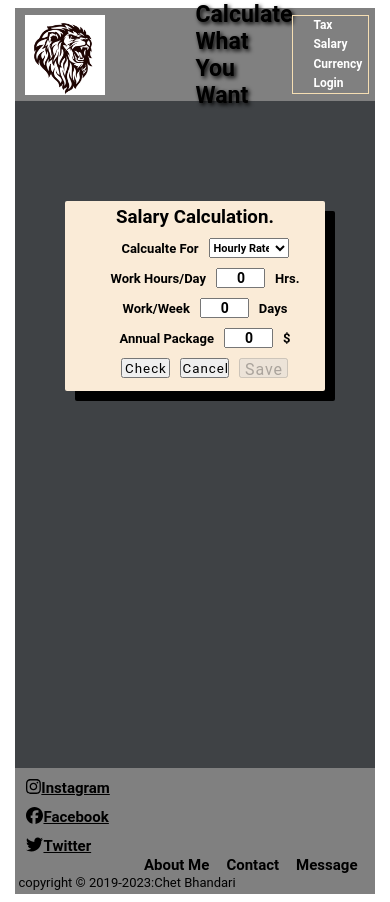
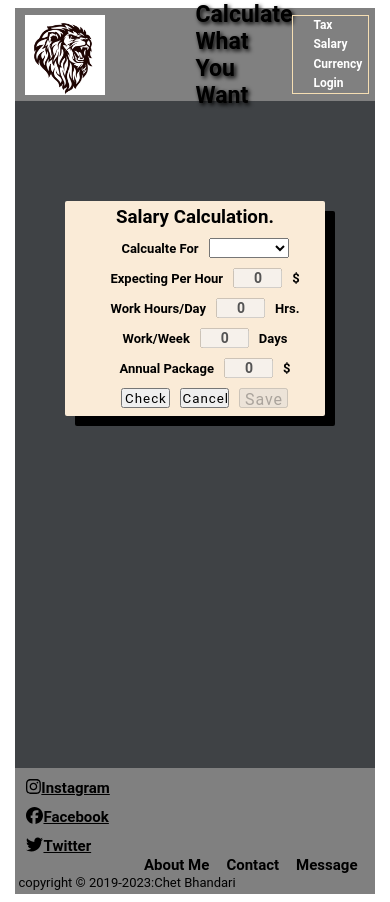
Before and after one commit to chetrajInfo/simpletaxsalarycalc, an Angular app: page / in a window 390 px wide. Built offline with nearby package versions, Linux system fonts and the light colour scheme.

Commit message:
modified the select option using ngModelOption and with name and added some logic to selection

```diff
--- a/src/app/app.component.css
+++ b/src/app/app.component.css
@@ -22,7 +22,7 @@ form{
     display: flex;
     flex-direction: column;
     align-items: center;
-    height:250px;
+    height:300px;
     width: 360px;
     background-color: antiquewhite;
     gap: 10px;
@@ -71,14 +71,14 @@ img{
     opacity: 0.6;
     font-weight: bold;
   }
- #res1, #res2,#res3, #res4,#res5, #res6,#res7{
+ #res1, #res2,#res3, #res4,#res5, #res6,#res7,#res8{
     padding-top: 20px;
     display: none;
     color:white;
     font-size: 17px;
     font-weight: bold;
  }
- #res7{
+ #res8{
     color:red;
  }
 /*
@@ -103,7 +103,7 @@ img{
 @media screen and (max-width: 600px) {
 
     form{
-       height:190px;
+       height:215px;
        width:260px;
     }
 
--- a/src/app/app.component.html
+++ b/src/app/app.component.html
@@ -1,32 +1,46 @@
-
-
 <div class="main-container">
   <app-header></app-header>
   <div class="container">
 
     <form autocomplete="off">
       <h3>Salary Calculation.</h3>
+
       <div class="form-group">
         <label for="calculateyear">Calcualte For</label>
-        <select id="select2" name="select2">
-          <option value="hrs_rate" id="yr1">Hourly Rate</option>
-          <option value="hrs_toyear" id="yr2">Hourly to Annual Pack</option>
+        <!--Added New text box to check whether it work or not selection
+        <select (change)="onSelectedOptionChange()">
+          <option value ="">Choose Options</option>
+          <option value ="option2">Rate Per Hour</option>
+          <option value ="option3">Yearly Package</option>
         </select>
+      -->
+      <select [(ngModel)]="selectedOption" (ngModelChange)="onSelectedOptionChange()" [ngModelOptions]="{standalone: true}">
+        <option id ="options" name="options" *ngFor="let option of options" [value]="option">{{option}}</option>
+      </select>
 
       </div>
+        <div class="form-group">
+          <label for="per_hour">Expecting Per Hour</label>
+          <input [(ngModel)]="per_hour" name="per_hour" type="number"  min="1" [disabled]="disable1">
+          <label for="dollarsign">$</label>
+        </div>
+
+        <!--Ending of new added of code-->
+
+
       <div class="form-group">
         <label for="workperday">Work Hours/Day</label>
-        <input type="number" max="24" min="0" id="workperday" class="ctx1" name="workperday" [(ngModel)]="workperday" >
+        <input [(ngModel)]="workperday" name="workperday" type="number" max="24" min="0" id="workperday"    [disabled]="disable2">
         <label>Hrs.</label>
       </div>
       <div class="form-group">
         <label for="workperweek">Work/Week</label>
-        <input type="number" max="7" min="0" id="workperweek" class="ctx2" name="workperweek"  [(ngModel)]="workperweek" >
+        <input type="number" max="7" min="0" id="workperweek"  name="workperweek" [(ngModel)]="workperweek" [disabled]="disable3">
         <label>Days</label>
       </div>
       <div class="form-group">
         <label for="totalannualpack">Annual Package</label>
-        <input type="number" id="totalannualpack" class="ctx3" name="totalannualpack"  [(ngModel)]="totalannualpack">
+        <input type="number" id="totalannualpack"  name="totalannualpack" [(ngModel)]="totalannualpack" [disabled]="disable4">
         <label for="dollarsign">$</label>
         <!--
         <select id="select1" name="select1">
@@ -42,21 +56,24 @@
       </div>
 
       <div class="form-group">
-        <input type="button" id="ckbtn" name="chck" value="Check" (click)="showresult()"  >
-        <input type="button" id="cnbtn" name="canc" value="Cancel" (click)="cancel()" >
-        <button type="submit" id="save" disabled >Save</button>
-      <img src="assets/images/info2.png" title="Save Active When Login." >
+        <input type="button" id="ckbtn" name="chck" value="Check" (click)="showresult()">
+        <input type="button" id="cnbtn" name="canc" value="Cancel" (click)="cancel()">
+        <button type="submit" id="save" [disabled]="true">Save</button>
+        <img src="assets/images/info2.png" title="Save Active When Login.">
 
       </div>
+
     </form>
-    <div id="res1" [ngStyle]="{ 'display': elementVisible1 ? 'block' : 'none' }">Hourly Per Rate is: {{hour_rate}}</div>
-    <div id="res2" [ngStyle]="{ 'display': elementVisible2 ? 'block' : 'none' }">Per Day Rate is: {{per_day}}</div>
-    <div id="res3" [ngStyle]="{ 'display': elementVisible3 ? 'block' : 'none' }">Weekly Rate is: {{weekly_rate}}</div>
-    <div id="res4" [ngStyle]="{ 'display': elementVisible4 ? 'block' : 'none' }">Bi-Weekly Rate is: {{biweek}}</div>
-    <div id="res5" [ngStyle]="{ 'display': elementVisible5 ? 'block' : 'none' }">Monthly Rate is: {{monthly_rate}}</div>
+    <div id="res1" [ngStyle]="{ 'display': elementVisible1 ? 'block' : 'none' }">Hourly Per Rate is: {{hour_rate| number:'1.2-2' }}</div>
+    <div id="res2" [ngStyle]="{ 'display': elementVisible2 ? 'block' : 'none' }">Per Day Rate is: {{per_day| number:'1.2-2' }}</div>
+    <div id="res3" [ngStyle]="{ 'display': elementVisible3 ? 'block' : 'none' }">Weekly Rate is: {{weekly_rate | number:'1.2-2' }}</div>
+    <div id="res4" [ngStyle]="{ 'display': elementVisible4 ? 'block' : 'none' }">Bi-Weekly Rate is: {{biweek | number:'1.2-2' }}</div>
+    <div id="res5" [ngStyle]="{ 'display': elementVisible5 ? 'block' : 'none' }">Monthly Rate is: {{monthly_rate | number:'1.2-2' }}</div>
     <div id="res6" [ngStyle]="{ 'display': elementVisible6 ? 'block' : 'none' }">Total Hours in week is: {{total_hour_perweek}}</div>
-    <div id="res7" [ngStyle]="{ 'display': elementError ? 'block' : 'none' }">All Value Must be greater than Zero.</div>
+    <div id="res7" [ngStyle]="{ 'display': elementVisible7 ? 'block' : 'none' }">Yearly Package is : {{your_annual_package | number:'1.2-2'}}</div>
+    <div id="res8" [ngStyle]="{ 'display': elementError ? 'block' : 'none' }">All Value Must be greater than Zero.</div>
   </div>
+
 
 </div>
 <app-footer></app-footer>
--- a/src/app/app.component.ts
+++ b/src/app/app.component.ts
@@ -1,6 +1,6 @@
 
-import { Component } from '@angular/core';
-;
+import { Component, OnInit } from '@angular/core';
+
 
 
 @Component({
@@ -12,18 +12,23 @@ import { Component } from '@angular/core';
 
 
 export class AppComponent {
+
+
+
   title = 'TaxNSalaryCla';
 
-  workperday:number = 0.0;
-  workperweek:number = 0.0;
-  totalannualpack:number = 0.0;
-  hour_rate:number = 0.0;
-  per_day:number = 0.0;
-  weekly_rate:number =0.0;
+  workperday: number = 0.0;
+  workperweek: number = 0.0;
+  totalannualpack: number = 0.0;
+  hour_rate: number = 0.0;
+  per_day: number = 0.0;
+  weekly_rate: number = 0.0;
   biweek: number = 0.0;
-  monthly_rate:number = 0.0;
+  monthly_rate: number = 0.0;
   total_hour_perweek = 0.0;
 
+  per_hour: number = 0.0;
+  your_annual_package: number = 0.0
 
   elementVisible1 = false;
   elementVisible2 = false;
@@ -31,18 +36,36 @@ export class AppComponent {
   elementVisible4 = false;
   elementVisible5 = false;
   elementVisible6 = false;
+  elementVisible7 = false;
 
+  disable1: boolean = true;
+  disable2: boolean = true;
+  disable3: boolean = true;
+  disable4: boolean = true;
   elementError = false;
-  showresult():void{
-    if(this.workperday <= 0 || this.workperweek <= 0 || this.totalannualpack <=0){
+
+
+
+  //this is for selected item based on the drop down menu
+  options: string[] = ["Choose Options", "Rate Per Hour", "Yearly Package"];
+  selectedOption: string = ''; // set the type explicitly to string
+
+  onOptionSelected(option: string) {
+    this.selectedOption = option;
+  }
+
+  showresult(): void {
+
+    if (this.selectedOption === this.options[1]) {
+      if (this.workperday <= 0 || this.workperweek <= 0 || this.totalannualpack <= 0) {
         this.elementError = true;
-    }else{
-      let add =  (this.totalannualpack)/(this.workperday * this.workperweek * 52);
+      } else {
+        let add = (this.totalannualpack) / (this.workperday * this.workperweek * 52);
         this.hour_rate = add;
         this.per_day = add * this.workperday;
         this.weekly_rate = this.per_day * this.workperweek;
         this.biweek = this.weekly_rate * 2;
-      this.monthly_rate = this.biweek * 4;
+        this.monthly_rate = this.biweek * 2;
         this.total_hour_perweek = this.workperday * this.workperweek;
 
         this.elementError = false;
@@ -52,29 +75,75 @@ export class AppComponent {
         this.elementVisible4 = true;
         this.elementVisible5 = true;
         this.elementVisible6 = true;
+        this.elementVisible7 = false;
+      }
+    }
+    else if (this.selectedOption === this.options[2]) {
+      if (this.workperday <= 0 || this.workperweek <= 0 || this.per_hour <= 0) {
+        this.elementError = true;
+      } else {
+        let result = this.per_hour * this.workperday * this.workperweek * 52;
+        this.your_annual_package = result;
+        this.weekly_rate = this.per_hour * this.workperday * this.workperweek;
+        this.biweek = this.weekly_rate * 2;
+        this.monthly_rate = this.biweek * 2;
 
+        this.elementError = false;
+        this.elementVisible1 = false;
+        this.elementVisible2 = false;
+        this.elementVisible3 = true;
+        this.elementVisible4 = true;
+        this.elementVisible5 = true;
+        this.elementVisible6 = false;
+        this.elementVisible7 = true;
+      }
     }
   }
 
 
-  cancel():void{
+  cancel(): void {
 
     this.workperday = 0.0
     this.workperweek = 0.0
-    this.totalannualpack =0.0
+    this.totalannualpack = 0.0
     this.hour_rate = 0.0
-    this.per_day= 0.0;
-    this.weekly_rate=0.0;
+    this.per_day = 0.0;
+    this.weekly_rate = 0.0;
     this.biweek = 0.0;
     this.monthly_rate = 0.0;
     this.total_hour_perweek = 0.0;
+    this.your_annual_package = 0.0
+    this.per_hour = 0.0
     this.elementVisible1 = false;
     this.elementVisible2 = false;
     this.elementVisible3 = false;
     this.elementVisible4 = false;
     this.elementVisible5 = false;
     this.elementVisible6 = false;
+    this.elementVisible7 = false;
     this.elementError = false;
   }
 
+  onSelectedOptionChange() {
+    //console.log("onSelectedOptionChange() called"); // this code is inspecting purpose in browser to check whether its hitting or not
+    if (this.selectedOption === this.options[1]) {
+      this.disable1 = true;
+      this.disable2 = false;
+      this.disable3 = false;
+      this.disable4 = false;
+
     }
+    else if (this.selectedOption === this.options[2]) {
+      this.disable1 = false;
+      this.disable2 = false;
+      this.disable3 = false;
+      this.disable4 = true;
+    }
+    else {
+      this.disable1 = true;
+      this.disable2 = true;
+      this.disable3 = true;
+      this.disable4 = true;
+    }
+  }
+}
```
Lines whose indentation alone changed are shown as unchanged.
